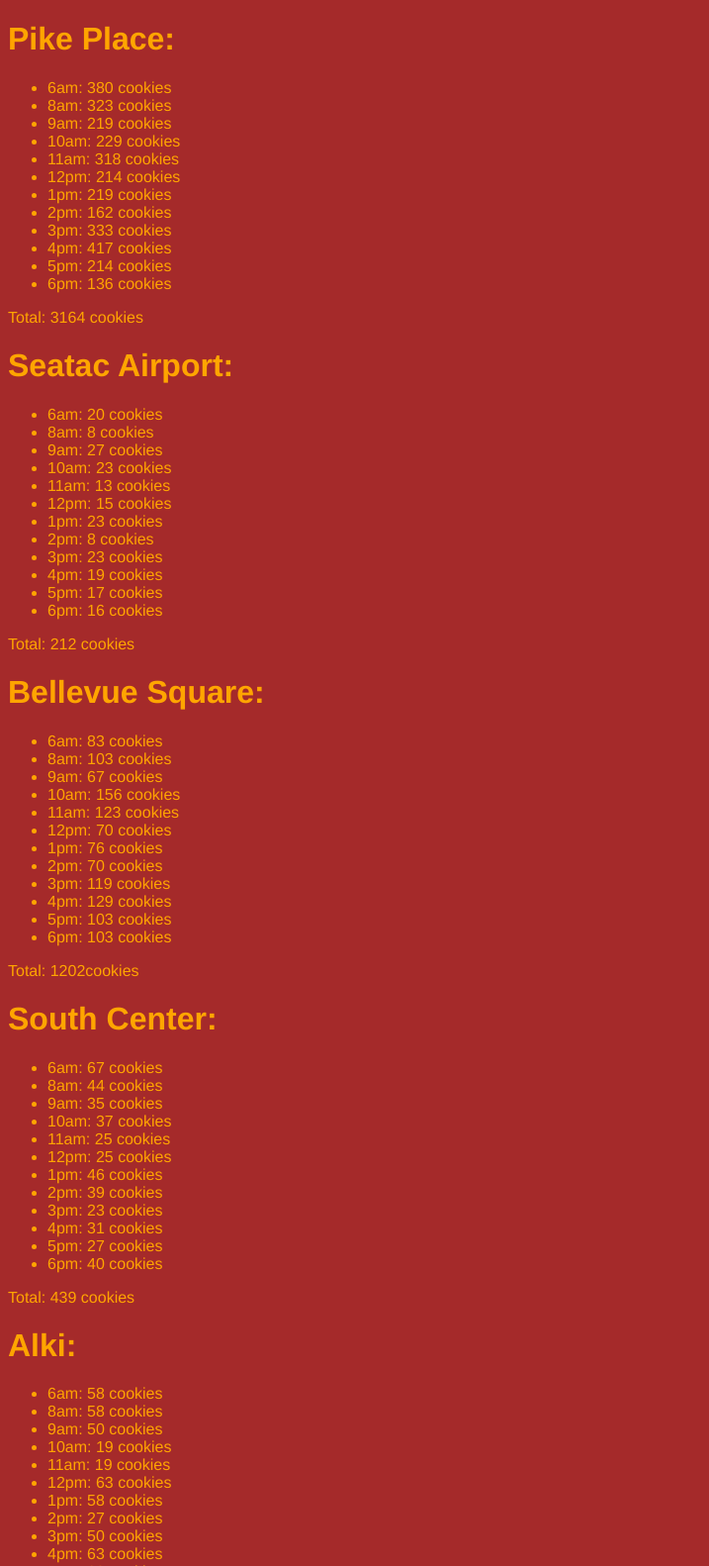
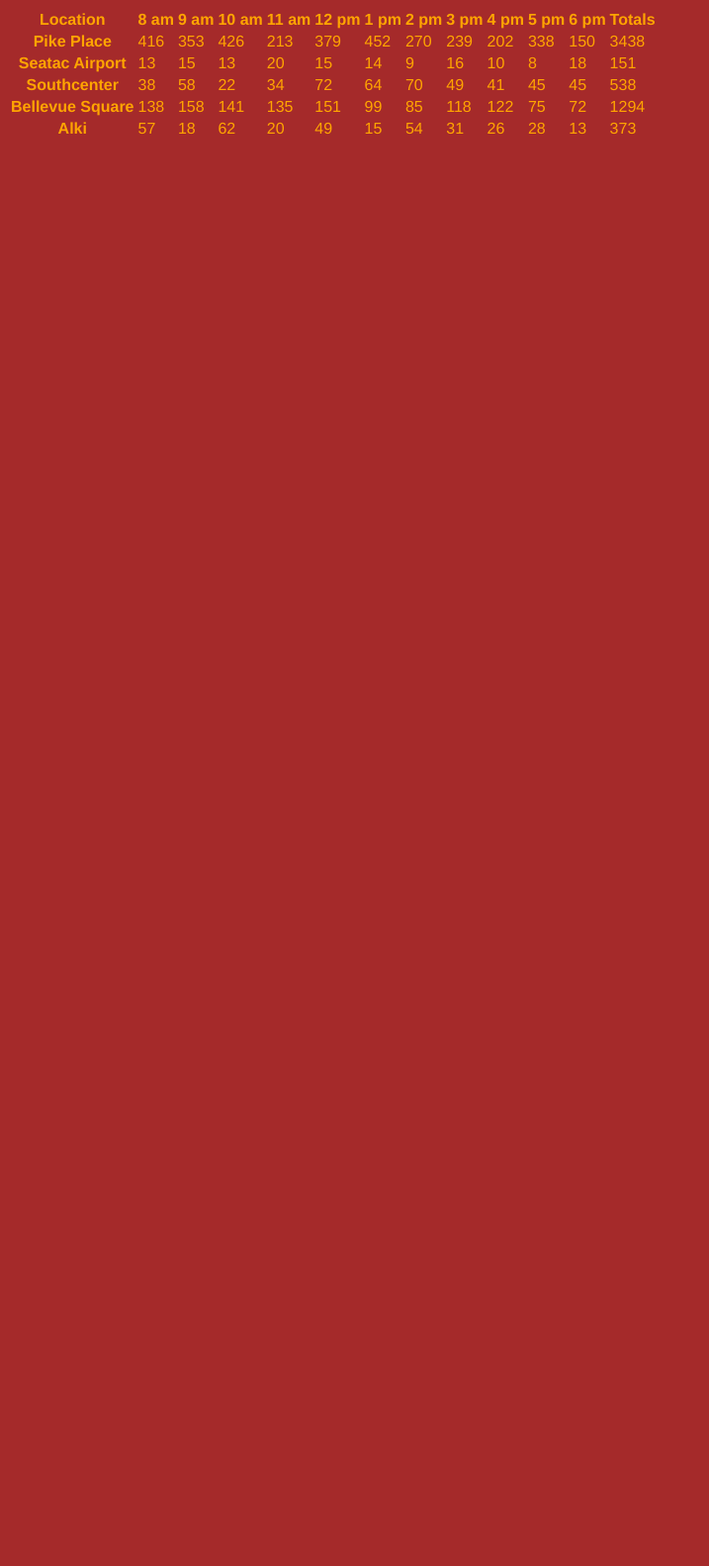
Before and after one commit to ercain03/cookie-stand, a plain HTML site: page sales.html in a window 1280 px wide. Shown: the top 1582 px of the page at 99% size, without its empty margins (0-717 px from the left). After the commit the page ends 800 px from the top, so only its background shows below. Drawn offline with Linux system fonts and the light colour scheme.

Commit message:
used object constructor notation, and printed results to the html page

```diff
--- a/css/style.css
+++ b/css/style.css
@@ -64,3 +64,8 @@ ul.HorizontalButtons li a {
 ul.HorizontalButtons li a:hover {
   background-color: white;
 }
+
+tr {
+  width:50px;
+
+}
--- a/js/app.js
+++ b/js/app.js
@@ -1,178 +1,230 @@
 var times = ['6am', '8am', '9am', '10am', '11am', '12pm', '1pm', '2pm', '3pm', '4pm', '5pm', '6pm'];
 
-var pikePlace = {
-  name: 'Pike Place',
-  minHrlyCustomer: 17,
-  maxHrlyCustomer: 88,
-  avgCooksPerCustomer: 5.2,
-  avgCooksPurchasedPerHr: function(){
-    var arrayOfAverageCookiesPerCustPerHr = [];
-    for(var i = 0; i < times.length; i++) {
-      var ranNumOfCust = Math.floor((Math.random() * (this.maxHrlyCustomer - this.minHrlyCustomer + 1) + this.minHrlyCustomer));
-      var cookieRate = Math.floor(ranNumOfCust * this.avgCooksPerCustomer + 1);
-      arrayOfAverageCookiesPerCustPerHr.push(cookieRate);
-    }
-    return arrayOfAverageCookiesPerCustPerHr;
-  },
-  moneysMadePerHr: []
-};
+var appendBody = document.getElementById('append-table-row');
+var stores = [];
 
-pikePlace.moneysMadePerHr = pikePlace.avgCooksPurchasedPerHr();
-
-var seaTacAirport = {
-  name: 'seaTacAirport',
-  minHrlyCustomer: 6,
-  maxHrlyCustomer: 24,
-  avgCooksPerCustomer: 1.2,
-  avgCooksPurchasedPerHr: function(){
-    var arrayOfAverageCookiesPerCustPerHr = [];
-    for(var i = 0; i < times.length; i++) {
-      var ranNumOfCust = Math.floor((Math.random() * (this.maxHrlyCustomer - this.minHrlyCustomer + 1) + this.minHrlyCustomer));
-      var cookieRate = Math.floor(ranNumOfCust * this.avgCooksPerCustomer + 1);
-      arrayOfAverageCookiesPerCustPerHr.push(cookieRate);
-    }
-    return arrayOfAverageCookiesPerCustPerHr;
-  },
-  moneysMadePerHr: []
-};
-
-seaTacAirport.moneysMadePerHr = seaTacAirport.avgCooksPurchasedPerHr();
-
-var southCenter = {
-  name: southCenter,
-  minHrlyCustomer: 11,
-  maxHrlyCustomer: 38,
-  avgCooksPerCustomer: 1.9,
-  avgCooksPurchasedPerHr: function(){
-    var arrayOfAverageCookiesPerCustPerHr = [];
-    for(var i = 0; i < times.length; i++) {
-      var ranNumOfCust = Math.floor((Math.random() * (this.maxHrlyCustomer - this.minHrlyCustomer + 1) + this.minHrlyCustomer));
-      var cookieRate = Math.floor(ranNumOfCust * this.avgCooksPerCustomer + 1);
-      arrayOfAverageCookiesPerCustPerHr.push(cookieRate);
-    }
-    return arrayOfAverageCookiesPerCustPerHr;
-  },
-  moneysMadePerHr: []
-};
-
-southCenter.moneysMadePerHr = southCenter.avgCooksPurchasedPerHr();
-
-var bellevueSquare = {
-  name: bellevueSquare,
-  minHrlyCustomer: 20,
-  maxHrlyCustomer: 48,
-  avgCooksPerCustomer: 3.3,
-  avgCooksPurchasedPerHr: function(){
-    var arrayOfAverageCookiesPerCustPerHr = [];
-    for(var i = 0; i < times.length; i++) {
-      var ranNumOfCust = Math.floor((Math.random() * (this.maxHrlyCustomer - this.minHrlyCustomer + 1) + this.minHrlyCustomer));
-      var cookieRate = Math.floor(ranNumOfCust * this.avgCooksPerCustomer + 1);
-      arrayOfAverageCookiesPerCustPerHr.push(cookieRate);
-    }
-    return arrayOfAverageCookiesPerCustPerHr;
-  },
-  moneysMadePerHr: []
-};
-
-bellevueSquare.moneysMadePerHr = bellevueSquare.avgCooksPurchasedPerHr();
-
-var Alki = {
-  name: Alki,
-  minHrlyCustomer: 3,
-  maxHrlyCustomer: 24,
-  avgCooksPerCustomer: 2.6,
-  avgCooksPurchasedPerHr: function(){
-    var arrayOfAverageCookiesPerCustPerHr = [];
-    for(var i = 0; i < times.length; i++) {
-      var ranNumOfCust = Math.floor((Math.random() * (this.maxHrlyCustomer - this.minHrlyCustomer + 1) + this.minHrlyCustomer));
-      var cookieRate = Math.floor(ranNumOfCust * this.avgCooksPerCustomer + 1);
-      arrayOfAverageCookiesPerCustPerHr.push(cookieRate);
-    }
-    return arrayOfAverageCookiesPerCustPerHr;
-  },
-  moneysMadePerHr: []
-};
-
-Alki.moneysMadePerHr = Alki.avgCooksPurchasedPerHr();
-
-function doTheDomStuff(){
-  var storeInfo = document.getElementById('pike-cookie-sales');
-  for (var i = 0; i < pikePlace.moneysMadePerHr.length; i++){
-    var newLiE = document.createElement('li');
-    newLiE.textContent = times[i] + ': ' + pikePlace.moneysMadePerHr[i] + ' cookies';
-    storeInfo.appendChild(newLiE);
-  }
+function getRandomIntInclusive(min,max){
+  return Math.floor(Math.random() * (max - min + 1)) + min;
 }
 
-function doTheDomStuff1(){
-
-  var storeInfo = document.getElementById('seatac-cookie-sales');
-  for (var i = 0; i < seaTacAirport.moneysMadePerHr.length; i++){
-    var newLiE = document.createElement('li');
-    newLiE.textContent = times[i] + ': ' + seaTacAirport.moneysMadePerHr[i] + ' cookies';
-    storeInfo.appendChild(newLiE);
-
-  }
+function storeLocation(name, min, max, avgCooksPerCustomer){
+  this.name = name;
+  this.min = min;
+  this.max = max;
+  this.avgCooksPerCustomer = avgCooksPerCustomer;
+  this.arrayA = [];
+  this.storeCount = 0;
+  this.avgPurchasePerHr = function(){
+    for(var i = 0; i < times.length - 1; i++) {
+      var randomInt = getRandomIntInclusive(this.min,this.max);
+      var results = Math.floor(randomInt * this.avgCooksPerCustomer);
+      this.arrayA.push(results);
+      this.storeCount += results;
+    };
+  };
+  this.avgPurchasePerHr();
 }
 
-function doTheDomStuff2(){
-  var storeInfo = document.getElementById('bellevue-cookie-sales');
-  for (var i = 0; i < bellevueSquare.moneysMadePerHr.length; i++){
-    var newLiE = document.createElement('li');
-    newLiE.textContent = times[i] + ': ' + bellevueSquare.moneysMadePerHr[i] + ' cookies';
-    storeInfo.appendChild(newLiE);
+function makeLocationRow(storeLocation){
+  var tr = document.createElement('tr');
+  var th = document.createElement('th');
+  th.textContent = storeLocation.name;
+  tr.appendChild(th);
+  for(var i = 0; i < storeLocation.arrayA.length; i++){
+    var td = document.createElement('td');
+    td.textContent = storeLocation.arrayA[i];
+    tr.appendChild(td);
   }
+  var td = document.createElement('td');
+  td.textContent = storeLocation.storeCount;
+  tr.appendChild(td);
+  appendBody.appendChild(tr);
 }
 
-function doTheDomStuff3(){
-  var storeInfo = document.getElementById('alki-cookie-sales');
-  for (var i = 0; i < Alki.moneysMadePerHr.length; i++){
-    var newLiE = document.createElement('li');
-    newLiE.textContent = times[i] + ': ' + Alki.moneysMadePerHr[i] + ' cookies';
-    storeInfo.appendChild(newLiE);
-  }
-}
-function doTheDomStuff4(){
-  var storeInfo = document.getElementById('sc-cookie-sales');
-  for (var i = 0; i < southCenter.moneysMadePerHr.length; i++){
-    var newLiE = document.createElement('li');
-    newLiE.textContent = times[i] + ': ' + southCenter.moneysMadePerHr[i] + ' cookies';
-    storeInfo.appendChild(newLiE);
-  }
+stores.push(new storeLocation('Pike Place',17,88,5.2));
+stores.push(new storeLocation('Seatac Airport',6,24,1.2));
+stores.push(new storeLocation('Southcenter',11,38,1.9));
+stores.push(new storeLocation('Bellevue Square',20,48,3.3));
+stores.push(new storeLocation('Alki',3,24,2.6));
+
+for(var i = 0; i < stores.length; i++)
+{
+  makeLocationRow(stores[i]);
 }
 
-var pikesCount = 0;
-for(var i = 0; i < pikePlace.moneysMadePerHr.length; i++){
-  pikesCount += pikePlace.moneysMadePerHr[i];
-}
-
-var seatacCount = 0;
-for(var i = 0; i < seaTacAirport.moneysMadePerHr.length; i++){
-  seatacCount += seaTacAirport.moneysMadePerHr[i];
-}
-
-var southCenterCount = 0;
-for(var i = 0; i < southCenter.moneysMadePerHr.length; i++){
-  southCenterCount += southCenter.moneysMadePerHr[i];
-}
-
-var bellevueCount = 0;
-for(var i = 0; i < bellevueSquare.moneysMadePerHr.length; i++){
-  bellevueCount += bellevueSquare.moneysMadePerHr[i];
-}
-
-var alkiCount = 0;
-for(var i = 0; i < Alki.moneysMadePerHr.length; i++){
-  alkiCount += Alki.moneysMadePerHr[i];
-}
-document.getElementById('pike-total').textContent = 'Total: ' + pikesCount + ' cookies';
-document.getElementById('seatac-total').textContent = 'Total: ' + seatacCount + ' cookies';
-document.getElementById('sc-total').textContent = 'Total: ' + southCenterCount + ' cookies';
-document.getElementById('bellevue-total').textContent = 'Total: ' + bellevueCount + 'cookies';
-document.getElementById('alki-total').textContent = 'Total: ' + alkiCount + ' cookies';
-
-doTheDomStuff();
-doTheDomStuff1();
-doTheDomStuff2();
-doTheDomStuff3();
-doTheDomStuff4();
+// var pikePlace = {
+//   name: 'Pike Place',
+//   minHrlyCustomer: 17,
+//   maxHrlyCustomer: 88,
+//   avgCooksPerCustomer: 5.2,
+//   avgCooksPurchasedPerHr: function(){
+//     var arrayOfAverageCookiesPerCustPerHr = [];
+//     for(var i = 0; i < times.length; i++) {
+//       var ranNumOfCust = Math.floor((Math.random() * (this.maxHrlyCustomer - this.minHrlyCustomer + 1) + this.minHrlyCustomer));
+//       var cookieRate = Math.floor(ranNumOfCust * this.avgCooksPerCustomer + 1);
+//       arrayOfAverageCookiesPerCustPerHr.push(cookieRate);
+//     }
+//     return arrayOfAverageCookiesPerCustPerHr;
+//   },
+//   moneysMadePerHr: []
+// };
+//
+// pikePlace.moneysMadePerHr = pikePlace.avgCooksPurchasedPerHr();
+//
+// var seaTacAirport = {
+//   name: 'seaTacAirport',
+//   minHrlyCustomer: 6,
+//   maxHrlyCustomer: 24,
+//   avgCooksPerCustomer: 1.2,
+//   avgCooksPurchasedPerHr: function(){
+//     var arrayOfAverageCookiesPerCustPerHr = [];
+//     for(var i = 0; i < times.length; i++) {
+//       var ranNumOfCust = Math.floor((Math.random() * (this.maxHrlyCustomer - this.minHrlyCustomer + 1) + this.minHrlyCustomer));
+//       var cookieRate = Math.floor(ranNumOfCust * this.avgCooksPerCustomer + 1);
+//       arrayOfAverageCookiesPerCustPerHr.push(cookieRate);
+//     }
+//     return arrayOfAverageCookiesPerCustPerHr;
+//   },
+//   moneysMadePerHr: []
+// };
+//
+// seaTacAirport.moneysMadePerHr = seaTacAirport.avgCooksPurchasedPerHr();
+//
+// var southCenter = {
+//   name: southCenter,
+//   minHrlyCustomer: 11,
+//   maxHrlyCustomer: 38,
+//   avgCooksPerCustomer: 1.9,
+//   avgCooksPurchasedPerHr: function(){
+//     var arrayOfAverageCookiesPerCustPerHr = [];
+//     for(var i = 0; i < times.length; i++) {
+//       var ranNumOfCust = Math.floor((Math.random() * (this.maxHrlyCustomer - this.minHrlyCustomer + 1) + this.minHrlyCustomer));
+//       var cookieRate = Math.floor(ranNumOfCust * this.avgCooksPerCustomer + 1);
+//       arrayOfAverageCookiesPerCustPerHr.push(cookieRate);
+//     }
+//     return arrayOfAverageCookiesPerCustPerHr;
+//   },
+//   moneysMadePerHr: []
+// };
+//
+// southCenter.moneysMadePerHr = southCenter.avgCooksPurchasedPerHr();
+//
+// var bellevueSquare = {
+//   name: bellevueSquare,
+//   minHrlyCustomer: 20,
+//   maxHrlyCustomer: 48,
+//   avgCooksPerCustomer: 3.3,
+//   avgCooksPurchasedPerHr: function(){
+//     var arrayOfAverageCookiesPerCustPerHr = [];
+//     for(var i = 0; i < times.length; i++) {
+//       var ranNumOfCust = Math.floor((Math.random() * (this.maxHrlyCustomer - this.minHrlyCustomer + 1) + this.minHrlyCustomer));
+//       var cookieRate = Math.floor(ranNumOfCust * this.avgCooksPerCustomer + 1);
+//       arrayOfAverageCookiesPerCustPerHr.push(cookieRate);
+//     }
+//     return arrayOfAverageCookiesPerCustPerHr;
+//   },
+//   moneysMadePerHr: []
+// };
+//
+// bellevueSquare.moneysMadePerHr = bellevueSquare.avgCooksPurchasedPerHr();
+//
+// var Alki = {
+//   name: Alki,
+//   minHrlyCustomer: 3,
+//   maxHrlyCustomer: 24,
+//   avgCooksPerCustomer: 2.6,
+//   avgCooksPurchasedPerHr: function(){
+//     var arrayOfAverageCookiesPerCustPerHr = [];
+//     for(var i = 0; i < times.length; i++) {
+//       var ranNumOfCust = Math.floor((Math.random() * (this.maxHrlyCustomer - this.minHrlyCustomer + 1) + this.minHrlyCustomer));
+//       var cookieRate = Math.floor(ranNumOfCust * this.avgCooksPerCustomer + 1);
+//       arrayOfAverageCookiesPerCustPerHr.push(cookieRate);
+//     }
+//     return arrayOfAverageCookiesPerCustPerHr;
+//   },
+//   moneysMadePerHr: []
+// };
+//
+// Alki.moneysMadePerHr = Alki.avgCooksPurchasedPerHr();
+//
+// function doTheDomStuff(){
+//   var storeInfo = document.getElementById('pike-cookie-sales');
+//   for (var i = 0; i < pikePlace.moneysMadePerHr.length; i++){
+//     var newLiE = document.createElement('li');
+//     newLiE.textContent = times[i] + ': ' + pikePlace.moneysMadePerHr[i] + ' cookies';
+//     storeInfo.appendChild(newLiE);
+//   }
+// }
+//
+// function doTheDomStuff1(){
+//
+//   var storeInfo = document.getElementById('seatac-cookie-sales');
+//   for (var i = 0; i < seaTacAirport.moneysMadePerHr.length; i++){
+//     var newLiE = document.createElement('li');
+//     newLiE.textContent = times[i] + ': ' + seaTacAirport.moneysMadePerHr[i] + ' cookies';
+//     storeInfo.appendChild(newLiE);
+//
+//   }
+// }
+//
+// function doTheDomStuff2(){
+//   var storeInfo = document.getElementById('bellevue-cookie-sales');
+//   for (var i = 0; i < bellevueSquare.moneysMadePerHr.length; i++){
+//     var newLiE = document.createElement('li');
+//     newLiE.textContent = times[i] + ': ' + bellevueSquare.moneysMadePerHr[i] + ' cookies';
+//     storeInfo.appendChild(newLiE);
+//   }
+// }
+//
+// function doTheDomStuff3(){
+//   var storeInfo = document.getElementById('alki-cookie-sales');
+//   for (var i = 0; i < Alki.moneysMadePerHr.length; i++){
+//     var newLiE = document.createElement('li');
+//     newLiE.textContent = times[i] + ': ' + Alki.moneysMadePerHr[i] + ' cookies';
+//     storeInfo.appendChild(newLiE);
+//   }
+// }
+// function doTheDomStuff4(){
+//   var storeInfo = document.getElementById('sc-cookie-sales');
+//   for (var i = 0; i < southCenter.moneysMadePerHr.length; i++){
+//     var newLiE = document.createElement('li');
+//     newLiE.textContent = times[i] + ': ' + southCenter.moneysMadePerHr[i] + ' cookies';
+//     storeInfo.appendChild(newLiE);
+//   }
+// }
+//
+// var pikesCount = 0;
+// for(var i = 0; i < pikePlace.moneysMadePerHr.length; i++){
+//   pikesCount += pikePlace.moneysMadePerHr[i];
+// }
+//
+// var seatacCount = 0;
+// for(var i = 0; i < seaTacAirport.moneysMadePerHr.length; i++){
+//   seatacCount += seaTacAirport.moneysMadePerHr[i];
+// }
+//
+// var southCenterCount = 0;
+// for(var i = 0; i < southCenter.moneysMadePerHr.length; i++){
+//   southCenterCount += southCenter.moneysMadePerHr[i];
+// }
+//
+// var bellevueCount = 0;
+// for(var i = 0; i < bellevueSquare.moneysMadePerHr.length; i++){
+//   bellevueCount += bellevueSquare.moneysMadePerHr[i];
+// }
+//
+// var alkiCount = 0;
+// for(var i = 0; i < Alki.moneysMadePerHr.length; i++){
+//   alkiCount += Alki.moneysMadePerHr[i];
+// }
+// document.getElementById('pike-total').textContent = 'Total: ' + pikesCount + ' cookies';
+// document.getElementById('seatac-total').textContent = 'Total: ' + seatacCount + ' cookies';
+// document.getElementById('sc-total').textContent = 'Total: ' + southCenterCount + ' cookies';
+// document.getElementById('bellevue-total').textContent = 'Total: ' + bellevueCount + 'cookies';
+// document.getElementById('alki-total').textContent = 'Total: ' + alkiCount + ' cookies';
+//
+// doTheDomStuff();
+// doTheDomStuff1();
+// doTheDomStuff2();
+// doTheDomStuff3();
+// doTheDomStuff4();
--- a/sales.html
+++ b/sales.html
@@ -8,7 +8,7 @@
 </head>
 <body>
 
-<h1>Pike Place:</h1>
+<!-- <h1>Pike Place:</h1>
   <ul id="pike-cookie-sales"></ul>
     <p id="pike-total"></p>
 <h1>Seatac Airport:</h1>
@@ -22,7 +22,28 @@
     <p id="sc-total"></p>
 <h1>Alki:</h1>
   <ul id="alki-cookie-sales"></ul>
-    <p id="alki-total"></p>
+    <p id="alki-total"></p>-->
+<table>
+  <thead>
+    <tr>
+      <th>Location</th>
+      <th>8 am</th>
+      <th>9 am</th>
+      <th>10 am</th>
+      <th>11 am</th>
+      <th>12 pm</th>
+      <th>1 pm</th>
+      <th>2 pm</th>
+      <th>3 pm</th>
+      <th>4 pm</th>
+      <th>5 pm</th>
+      <th>6 pm</th>
+      <th>Totals</th>
+    </tr>
+  </thead>
+  <tbody id='append-table-row'></tbody>
+</table>
+
 <script src="js/app.js"></script>
 
 </body>
```
